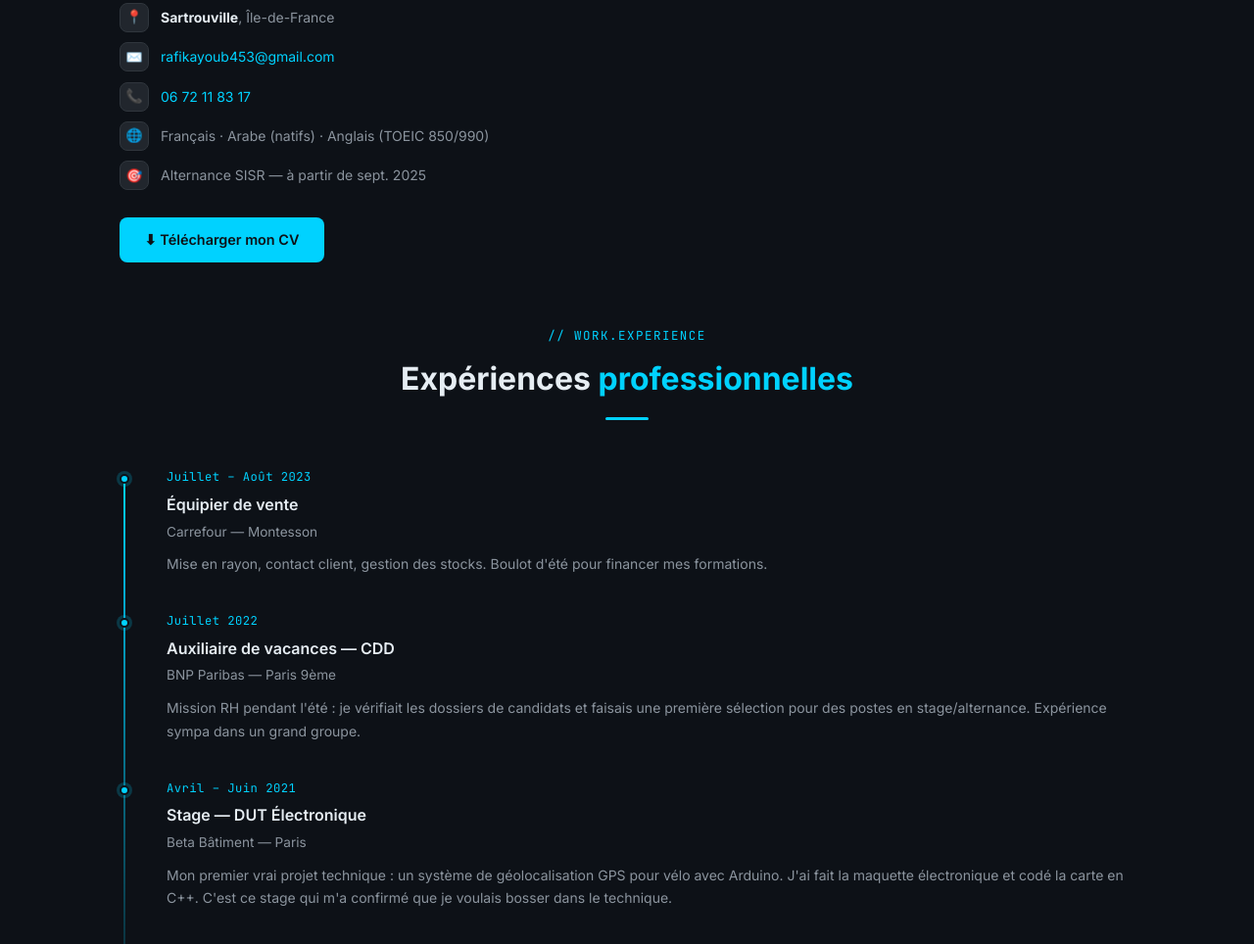
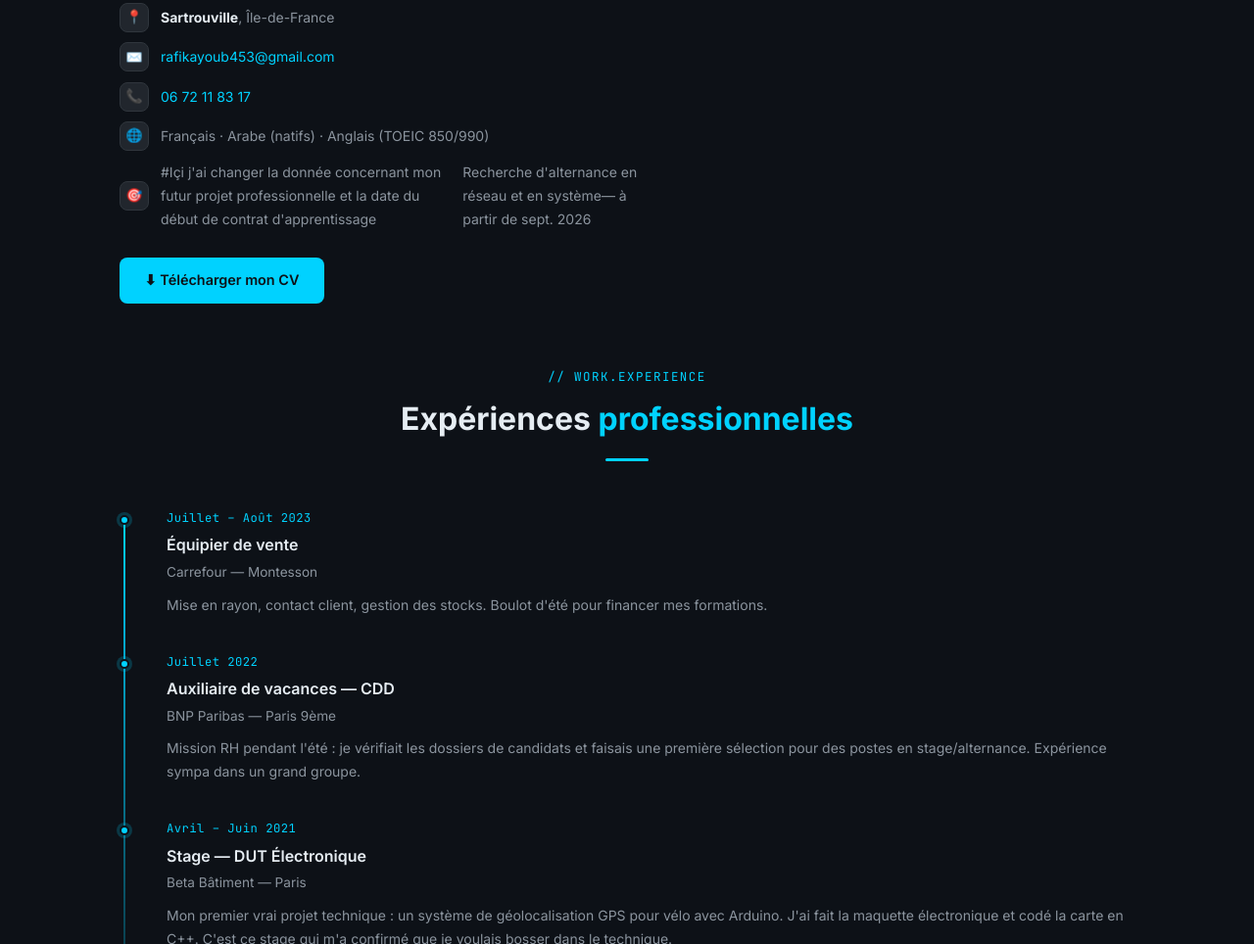
Before and after one commit to Ayoub-rfk/portfolio, a plain HTML site: page a-propos.html in a window 1280 px wide. Shown: the part 843-1807 px from the top of the page at 98% size. Drawn offline with Linux system fonts and the light colour scheme.

Commit message:
Update a-propos.html
J'ai fait un changement de deux paramètres sur mon portfolio le premier la date du début de contrat d'alternance et l'intitulé de mon Future Projet Professionnelle.

```diff
--- a/a-propos.html
+++ b/a-propos.html
@@ -124,9 +124,10 @@
           </li>
           <li>
             <span class="ico">🎯</span>
-            <span data-fr="Alternance SISR — à partir de sept. 2025"
-                  data-en="Work-study SISR — from Sept. 2025">
-              Ètudiant — à partir de sept. 2026
+            #Içi j'ai changer la donnée concernant mon futur projet professionnelle et la date du début de contrat d'apprentissage
+            <span data-fr="Recherche d'alternance en réseau et en système— à partir de sept. 2026"
+                  data-en="Work-study SISR — from Sept. 2026">
+              Étudiant — Disponible à partir de sept. 2026
             </span>
           </li>
         </ul>
@@ -144,7 +145,7 @@
     </div>
   </div>
 
-  <!-- Experience -->
+  <!-- Experiences -->
   <div class="section" style="padding-top:0">
     <div class="section-header fade-up">
       <span class="section-label">// work.experience</span>
@@ -211,7 +212,7 @@
     </div>
   </div>
 
-  <!-- Education -->
+  <!-- Educations -->
   <div class="section" style="padding-top:0">
     <div class="section-header fade-up">
       <span class="section-label">// education</span>
```
